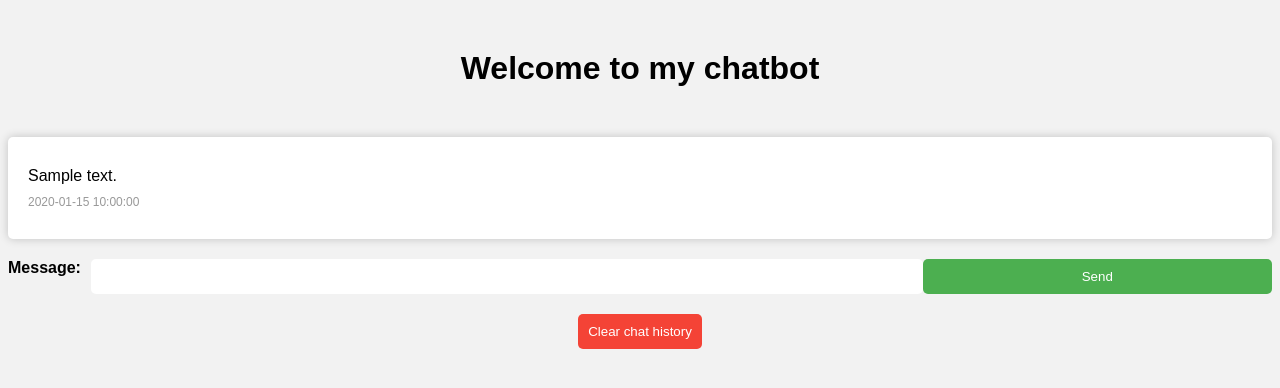
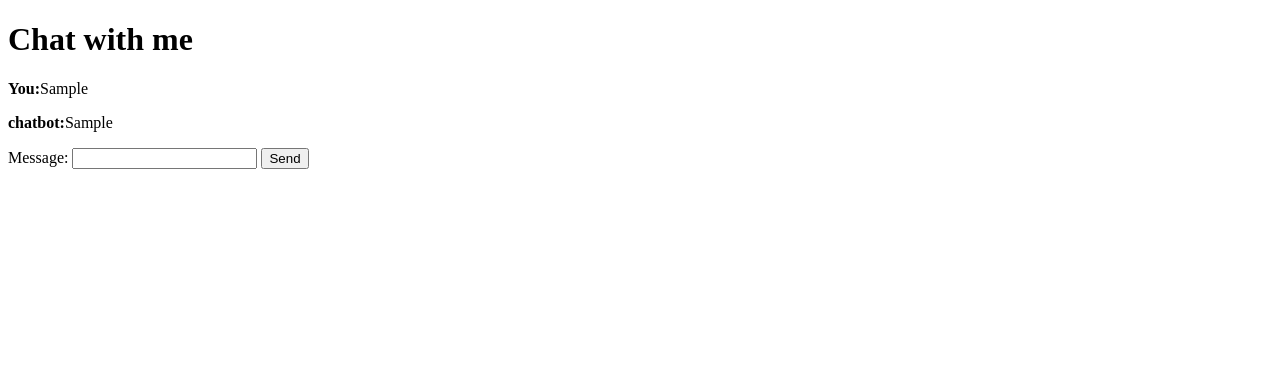
Before and after one commit to TemitayoAfolabi/ChatBot, a Flask app: template templates/chatbot.html in a window 1280 px wide. Shown: the top 388 px of the page. Run offline with Flask 3, Linux system fonts and the light colour scheme; the template is opened without the code that fills it: most values are stand-ins (such as "Sample title", 1, 10 or a date in 2020).

Commit message:
new commit

```diff
--- a/app.py
+++ b/app.py
@@ -22,26 +22,25 @@ def chatbot():
     # Get user input from form
     user_input = request.form["message"]
     # Get chatbot response from OpenAI
-    prompt = f"Q: {user_input}\nA:"
+    prompt = f"Q: {user_input}\nChatbot:"
     chat_history = []
     response = openai.Completion.create(
-        engine="davinci",
+        engine="text-davinci-002",
         prompt=prompt,
-        temperature=0.9,
-        max_tokens=150,
+        temperature=0.5,
+        max_tokens=60,
         top_p=1,
         frequency_penalty=0,
-        presence_penalty=0.6,
-        stop=["\nUser", " \nChatbot", " AI:"]
+        stop=["\nUser", " \nChatbot"]
     )
     # Store chatbot response in variable
-    chatbot_response = response["choices"][0]["text"]
+    chatbot_response = response.choices[0].text.strip()
 
     #Add user input and chatbot response to chat history
-    chat_history.append(f"User: {user_input}\nChatbot: {chatbot_response}")
+    chat_history.append(f"User: {user_input}\nChatbot: {bot_response}")
 
     # Render chatbot response in template
-    return render_template("index.html", user_input=user_input, chatbot_response=chatbot_response)
+    return render_template("chatbot.html", user_input=user_input, bot_response=bot_response)
 
 #Run app
 if __name__ == "__main__":
--- a/templates/chatbot.html
+++ b/templates/chatbot.html
@@ -1,110 +1,16 @@
 <!DOCTYPE html>
-<html lang="en">
+<html>
 <head>
-        <meta charset="utf-8">
-        <title>My chatbot</title>
-        <style>
-            body {
-                font-family: Arial, sans-serif;
-                background-color: #f2f2f2;
-            }
-            h1 {
-                text-align: center;
-                margin-top: 50px;
-            }
-            form {
-                display: flex;
-                justify-content: center;
-                margin-top: 20px;
-            }
-            label {
-                font-weight: bold;
-                margin-right: 10px;
-            }
-            input[type="text"] {
-                padding: 10px;
-                border-radius: 5px;
-                border: none;
-                width: 70%;
-            }
-            button[type="submit"] {
-                padding: 10px;
-                border-radius: 5px;
-                border: none;
-                background-color: #4CAF50;
-                color: white;
-                width: 30%;
-                cursor: pointer;
-            }
-            button[type="submit"]:hover {
-                background-color: #45a049;
-            }
-            .chat-history {
-                margin-top: 50px;
-                padding: 20px;
-                background-color: white;
-                border-radius: 5px;
-                box-shadow: 0 0 10px rgba(0, 0, 0, 0.2);
-                max-height: 300px;
-                overflow-y: auto;
-            }
-            .chat-history p {
-                margin: 10px 0;
-            }
-            .chat-history .user-message {
-                text-align: right;
-            }
-            .chat-history .chatbot-message {
-                text-align: left;
-            }
-            .chat-history .message-time {
-                font-size: 12px;
-                color: #999;
-                margin-top: 5px;
-            }
-            .clear-chat {
-                text-align: center;
-                margin-top: 20px;
-            }
-            .clear-chat button {
-                background-color: #f44336;
-                color: white;
-                border: none;
-                border-radius: 5px;
-                padding: 10px;
-                cursor: pointer;
-            }
-            .clear-chat button:hover {
-                background-color: #d32f2f;
-            }
-        </style>
+    <title>Chatbot</title>
 </head>
 <body>
-        <h1>Welcome to my chatbot</h1>
-        <div class="chat-history">
-            {% for message in chat_history %}
-                {% if message.sender == 'user' %}
-                    <p class="user-message">{{ message.content }}</p>
-                {% else %}
-                    <p class="chatbot-message">{{ message.content }}</p>
-                {% endif %}
-                <p class="message-time">{{ message.timestamp.strftime('%Y-%m-%d %H:%M:%S') }}</p>
-            {% endfor %}
-        </div>
-        <form method="post" action="{{ url_for('chatbot') }}">
+    <h1>Chat with me</h1>
+    <p><strong>You:</strong>{{user_input}}</p>
+    <p><strong>chatbot:</strong>{{bot_response}}</p>
+    <form action="{{ url_for('chatbot')}}" method="POST">
         <label for="message">Message:</label>
-            <input type="text" id="message" name="message" required/>
+        <input type="text" name="message" id="message">
         <button type="submit">Send</button>
     </form>
-        <div class="clear-chat">
-            <button id="clear-chat-btn">Clear chat history</button>
-        </div>
-        <script>
-            const clearChatBtn = document.getElementById('clear-chat-btn');
-            clearChatBtn.addEventListener('click', () => {
-                const chatHistory = document.querySelector('.chat-history');
-                chatHistory.innerHTML = '';
-            });
-        </script>
 </body>
 </html>
```
Also changed, not shown: templates/index.html (+5 -67 lines), 1 other file. Lines whose indentation alone changed are shown as unchanged.
